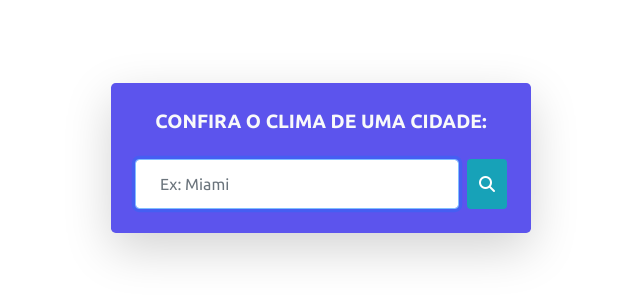
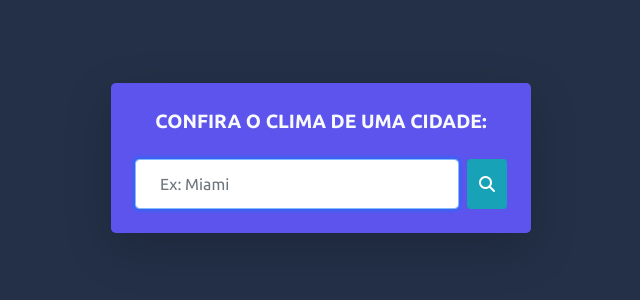
Before and after one commit to BruunoPin/WeatherAPP, a plain HTML site: page index.html in a window 1280 px wide. Shown: the part 242-542 px from the top of the page, without its empty margins (319-959 px from the left). Drawn offline with nearby package versions, Linux system fonts and the light colour scheme.

Commit message:
remove error

```diff
--- a/index.html
+++ b/index.html
@@ -3,6 +3,7 @@
 
 <head>
   <meta charset="UTF-8" />
+  <meta http-equiv="Content-Security-Policy" content="upgrade-insecure-requests">
   <!-- Bootstrap -->
   <link rel="stylesheet" href="https://stackpath.bootstrapcdn.com/bootstrap/4.5.2/css/bootstrap.min.css"
     integrity="sha384-JcKb8q3iqJ61gNV9KGb8thSsNjpSL0n8PARn9HuZOnIxN0hoP+VmmDGMN5t9UJ0Z" crossorigin="anonymous" />
--- a/style.css
+++ b/style.css
@@ -5,7 +5,7 @@
   font-family: "Ubuntu", sans-serif;
 }
 body {
-  background: #fff;
+  background: #233047;
 }
 
 .container {
```
